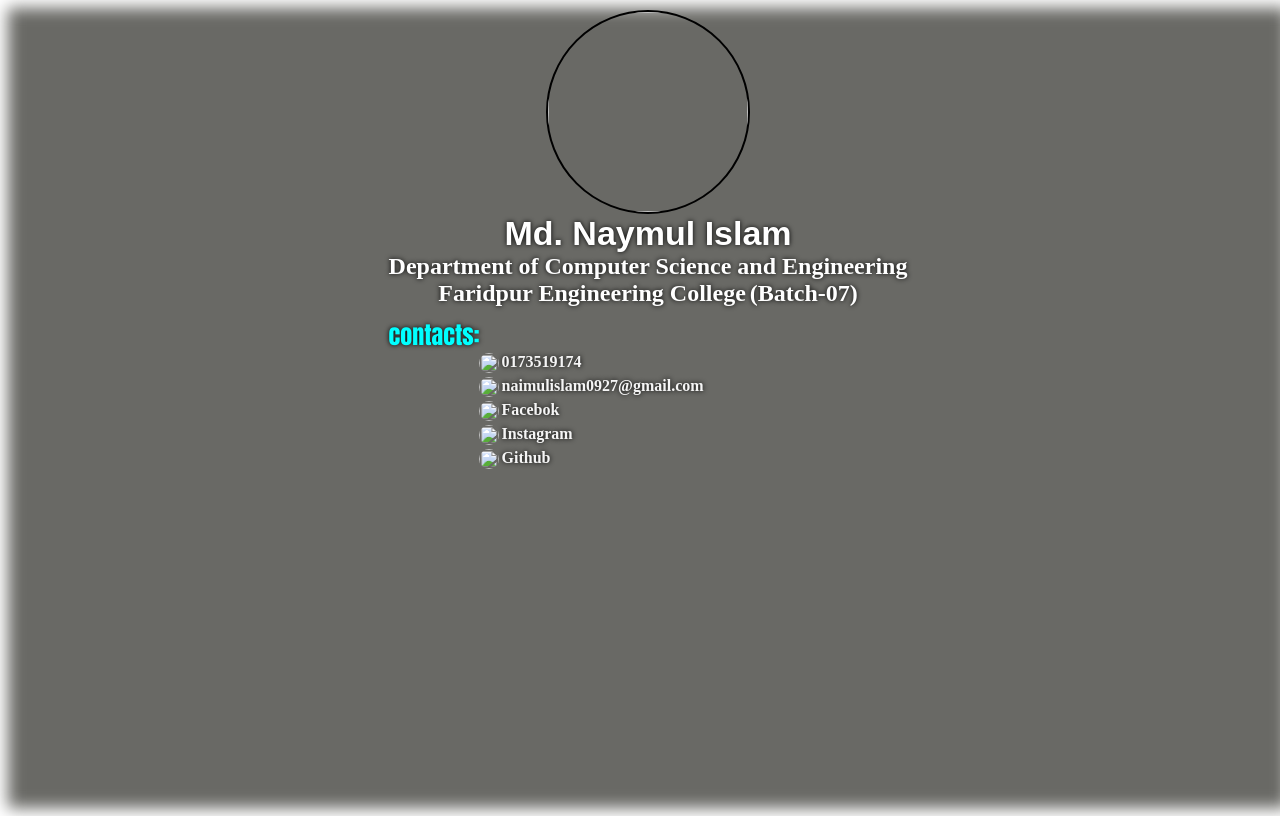
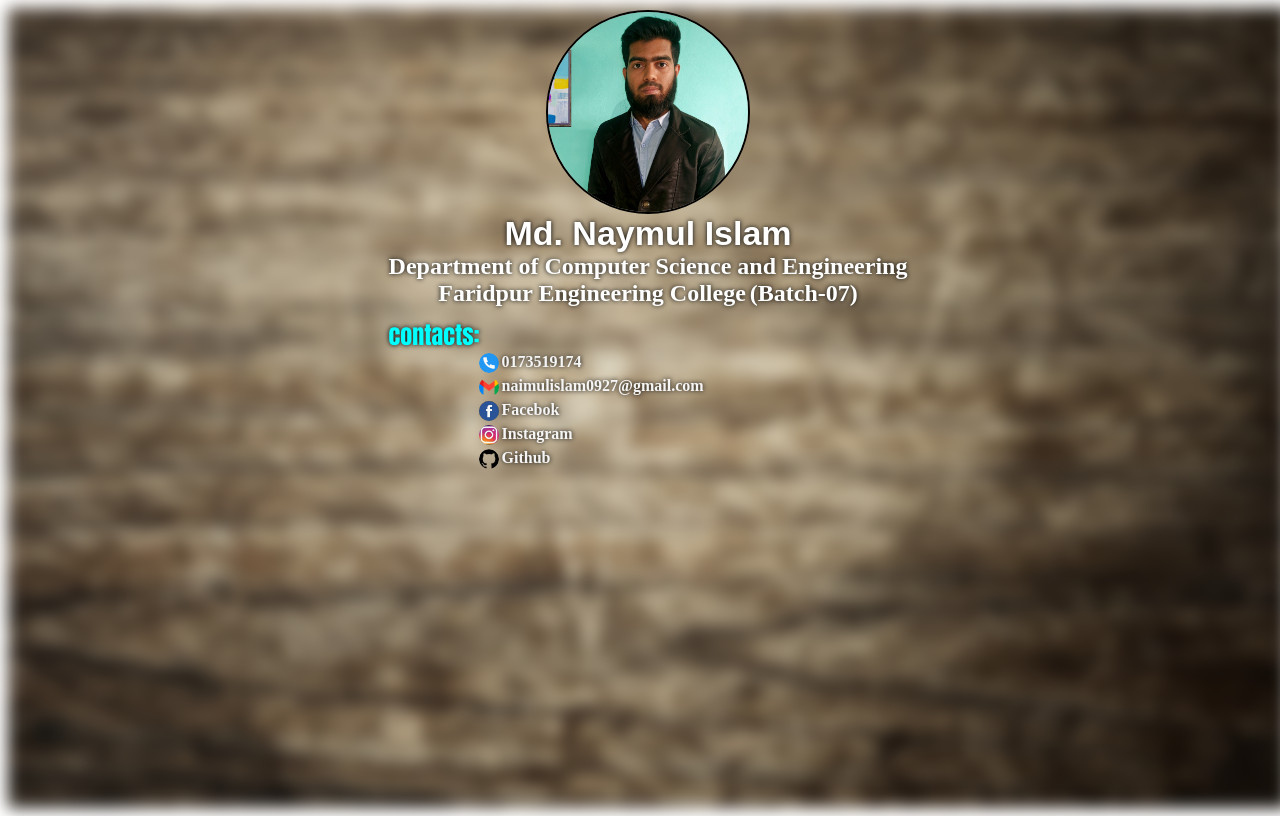
Before and after one commit to Muhammad-naim/firstProject, a plain HTML site: page index.html in a window 1280 px wide. Drawn offline with Linux system fonts and the light colour scheme; the site is published under a folder, as on GitHub Pages, so addresses that start at the root find nothing.

Commit message:
solving image issues

```diff
--- a/index.html
+++ b/index.html
@@ -11,7 +11,7 @@
 <body>
     <div class="bgImg"></div>
     <div class="mainContainer">
-        <div class="photoContainer"><img class="photo" src="/photos/naim2.jpg"></div>
+        <div class="photoContainer"><img class="photo" src="./photos/naim2.jpg"></div>
         <div class="info">
             <div class="text">
                 <span class="Name">Md. Naymul Islam</span><br>
@@ -22,11 +22,11 @@
                      <span class="cnt">contacts:</span>
                      <div class="contact">
                         <ul>
-                            <li class="phn"><img class="icnImg" src="/photos/telephone.png"> <span class="Txt"><a class="phone" href="tel: 01735159174">0173519174</a></span></li>
-                            <li class="mail"><img class="icnImg" src="/photos/gmail.png"> <span class="Txt"> <a class="mail" href="mailto: naimulislam0927@gmail.com">naimulislam0927@gmail.com</span> </a></li>
-                            <li class="fb"><img class="icnImg" src="/photos/Facebook.jpg"> <span class="Txt"><a  class="fb" href="https://www.facebook.com/naim0927">Facebok</a></span></li>
-                            <li class="insta"><img class="icnImg" src="/photos/Instagram.jpg"><span class="Txt"><a class="insta" href="https://www.instagram.com/m_naim_i/">Instagram</a> </span></li>
-                            <li class="github"><img class="icnImg" src="/photos/github.png"> <span class="Txt"><a class="github" href="https://github.com/Muhammad-naim">Github</a></span></li>
+                            <li class="phn"><img class="icnImg" src="./photos/telephone.png"> <span class="Txt"><a class="phone" href="tel: 01735159174">0173519174</a></span></li>
+                            <li class="mail"><img class="icnImg" src="./photos/gmail.png"> <span class="Txt"> <a class="mail" href="mailto: naimulislam0927@gmail.com">naimulislam0927@gmail.com</span> </a></li>
+                            <li class="fb"><img class="icnImg" src="./photos/Facebook.jpg"> <span class="Txt"><a  class="fb" href="https://www.facebook.com/naim0927">Facebok</a></span></li>
+                            <li class="insta"><img class="icnImg" src="./photos/Instagram.jpg"><span class="Txt"><a class="insta" href="https://www.instagram.com/m_naim_i/">Instagram</a> </span></li>
+                            <li class="github"><img class="icnImg" src="./photos/github.png"> <span class="Txt"><a class="github" href="https://github.com/Muhammad-naim">Github</a></span></li>
                         </ul>
                      </div>
                 </div>
--- a/landingPage.css
+++ b/landingPage.css
@@ -6,7 +6,7 @@ body
 .bgImg
 {
        display: block;
-       background-image: url(/photos/bg2.jpg);
+       background-image: url(./photos/bg2.jpg);
        filter: blur(8px);
        background-color: #696965;
        height: 100vh;
```
